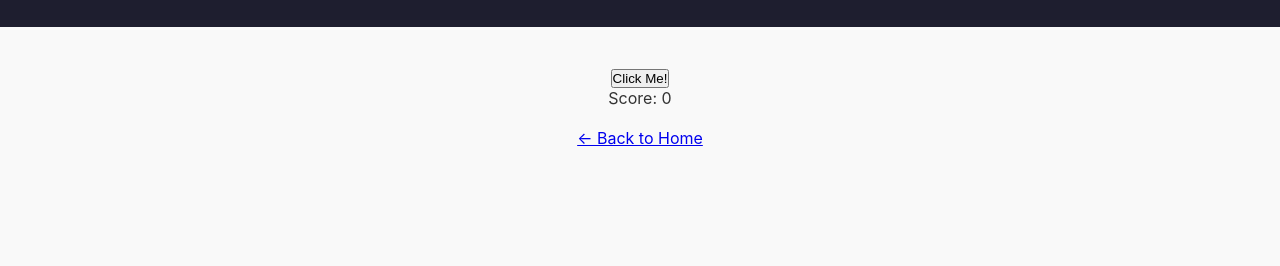
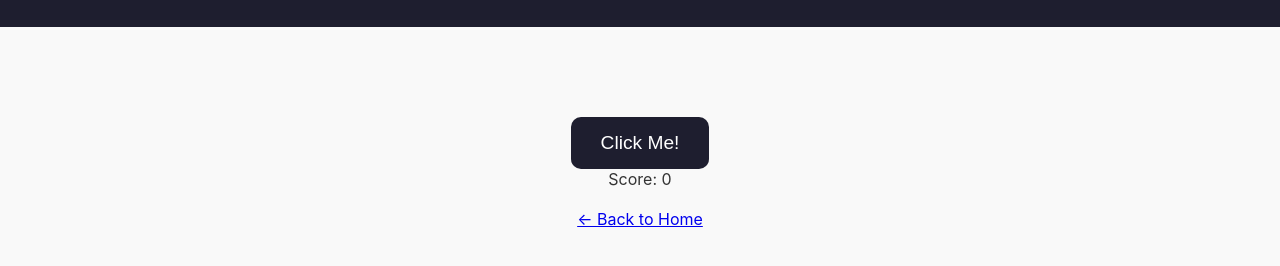
Before and after one commit to dubeyshravan2009-N/minimalist-games, a plain HTML site: page game1.html in a window 1280 px wide. Shown: the part 92-358 px from the top of the page. Drawn offline with Linux system fonts and the light colour scheme.

Commit message:
Update style.css

```diff
--- a/style.css
+++ b/style.css
@@ -71,3 +71,24 @@ footer {
   color: #ccc;
   font-size: 0.9rem;
 }
+
+/* Game Pages */
+button {
+  padding: 15px 30px;
+  font-size: 1.2rem;
+  cursor: pointer;
+  border-radius: 10px;
+  border: none;
+  background-color: #1e1e2f;
+  color: white;
+  margin-top: 50px;
+  transition: background-color 0.3s;
+}
+button:hover {
+  background-color: #33334d;
+}
+
+canvas {
+  border: 1px solid #333;
+  margin-top: 20px;
+}
```
